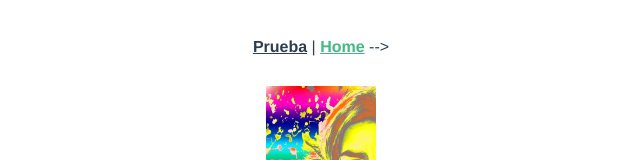
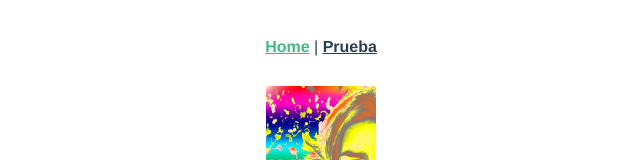
Before and after one commit to ablancaa/app, a Vue app: page / in a window 1280 px wide. Shown: the top 160 px of the page, without its empty margins (319-959 px from the left). Built offline with nearby package versions, Linux system fonts and the light colour scheme.

Commit message:
Cambios en app

```diff
--- a/src/App.vue
+++ b/src/App.vue
@@ -1,7 +1,7 @@
 <template>
   <nav>
-    <router-link to="Prueba">Prueba</router-link> |
-    <router-link to="/">Home</router-link> -->
+    <router-link to="/">Home</router-link> |
+    <router-link to="Prueba">Prueba</router-link>
   </nav>
 
   <router-view/>
```
